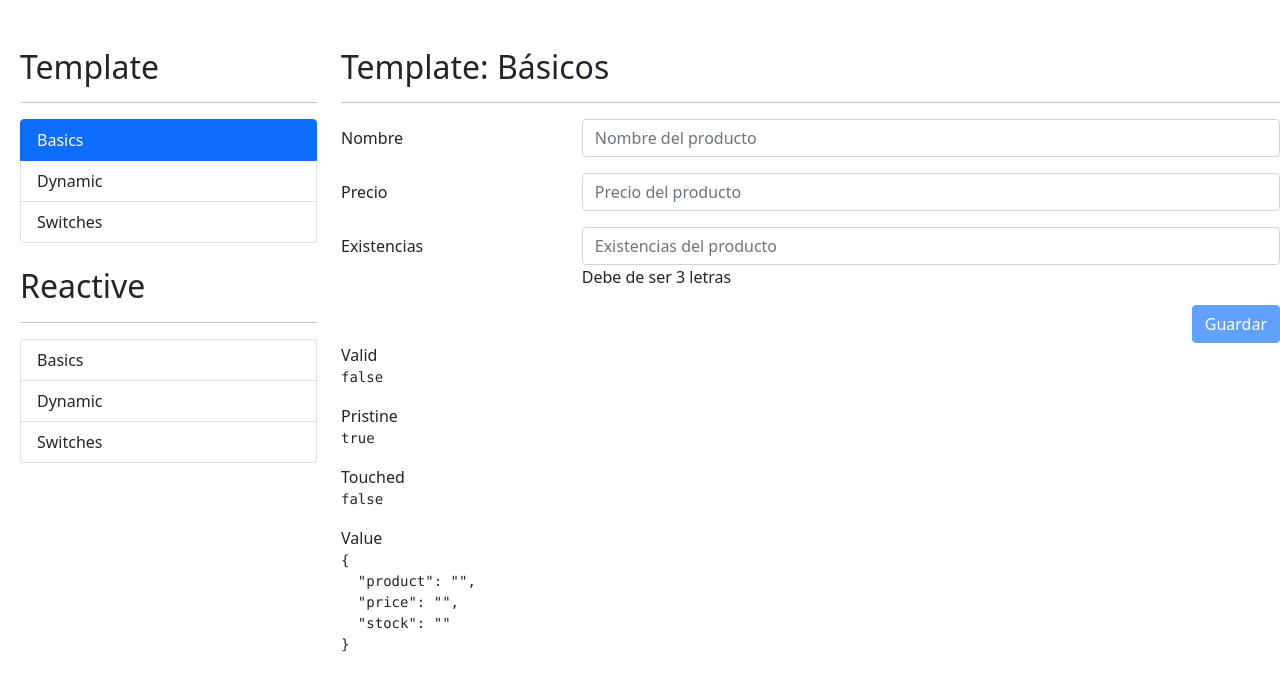
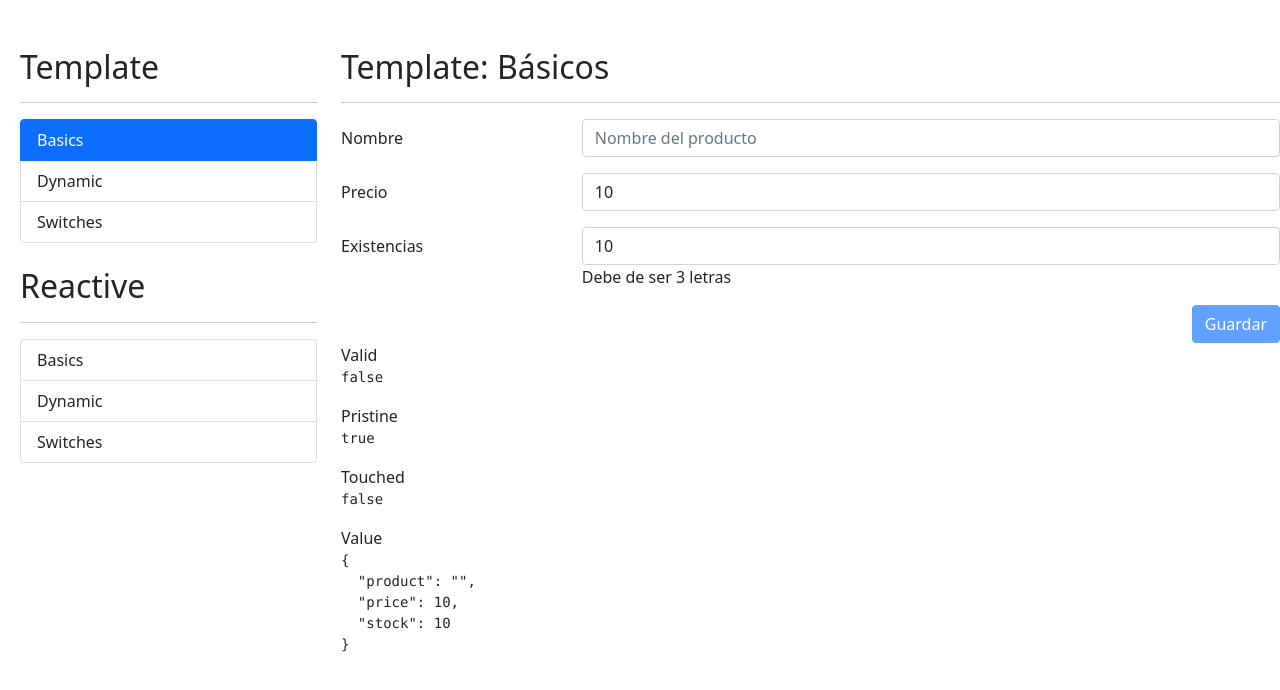
Before and after one commit to jjnorris31/angular-forms, an Angular app: page /template/basics in a window 1280 px wide. Shown: the top 690 px of the page. Built offline with nearby package versions, Linux system fonts and the light colour scheme.

Commit message:
feat: reset and init form added to basics component

```diff
--- a/src/app/template/basics/basics.component.html
+++ b/src/app/template/basics/basics.component.html
@@ -12,7 +12,7 @@
         </label>
         <div class="col-sm-9">
           <input type="text"
-                 ngModel
+                 [ngModel]="initForm.name"
                  required
                  name="product"
                  autocomplete="off"
@@ -32,7 +32,7 @@
         </label>
         <div class="col-sm-9">
           <input type="number"
-                 ngModel
+                 [ngModel]="initForm.price"
                  customMin
                  [minimum]="0"
                  name="price"
@@ -53,6 +53,7 @@
         <div class="col-sm-9">
           <input type="number"
                  ngModel
+                 [ngModel]="initForm.stock"
                  name="stock"
                  class="form-control"
                  placeholder="Existencias del producto">
--- a/src/app/template/basics/basics.component.ts
+++ b/src/app/template/basics/basics.component.ts
@@ -9,6 +9,12 @@ import {NgForm} from "@angular/forms";
 export class BasicsComponent implements OnInit {
 
   @ViewChild("basicForm") basicForm!: NgForm;
+
+  initForm = {
+    name: "",
+    price: 10,
+    stock: 10
+  }
 
   constructor() { }
 
@@ -26,7 +32,10 @@ export class BasicsComponent implements OnInit {
   }
 
   save() {
-    console.log(this.basicForm);
+    this.basicForm.resetForm({
+      price: 0,
+      stock: 0,
+    });
   }
 
 
```
